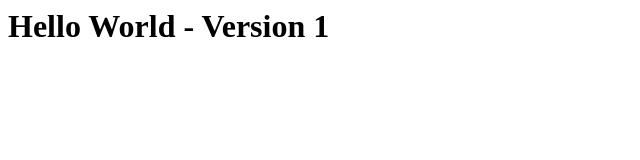
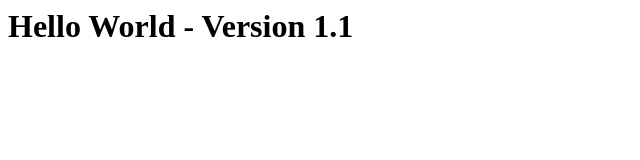
Before and after one commit to ganis777/SimpleMyDemo, a plain HTML site: page index.html in a window 1280 px wide. Shown: the full height of the page, 0-640 px from the left. Drawn offline with Linux system fonts and the light colour scheme.

Commit message:
Update index.html

```diff
--- a/index.html
+++ b/index.html
@@ -1 +1 @@
-<h1> Hello World - Version 1 </h1>
+<h1> Hello World - Version 1.1 </h1>
```
